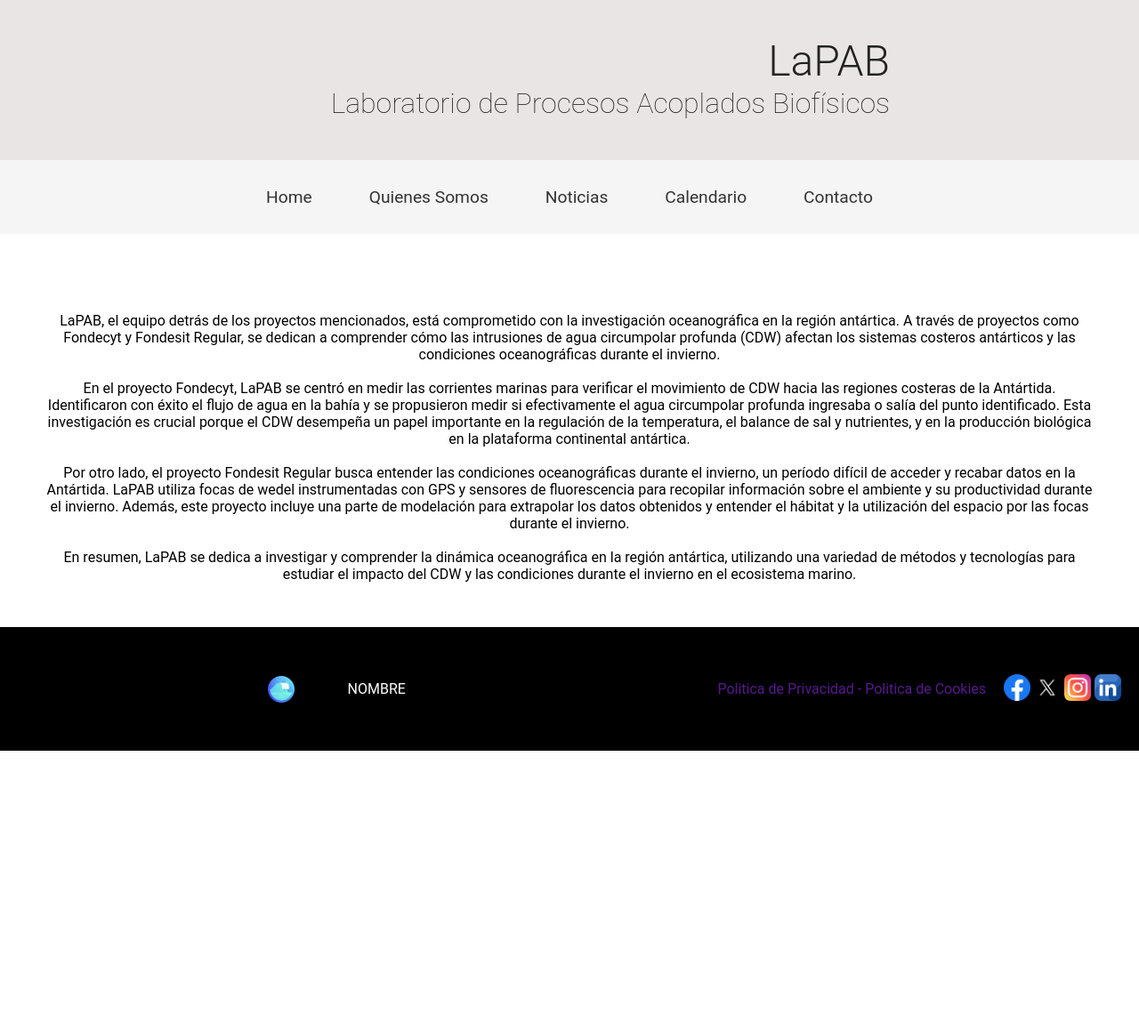
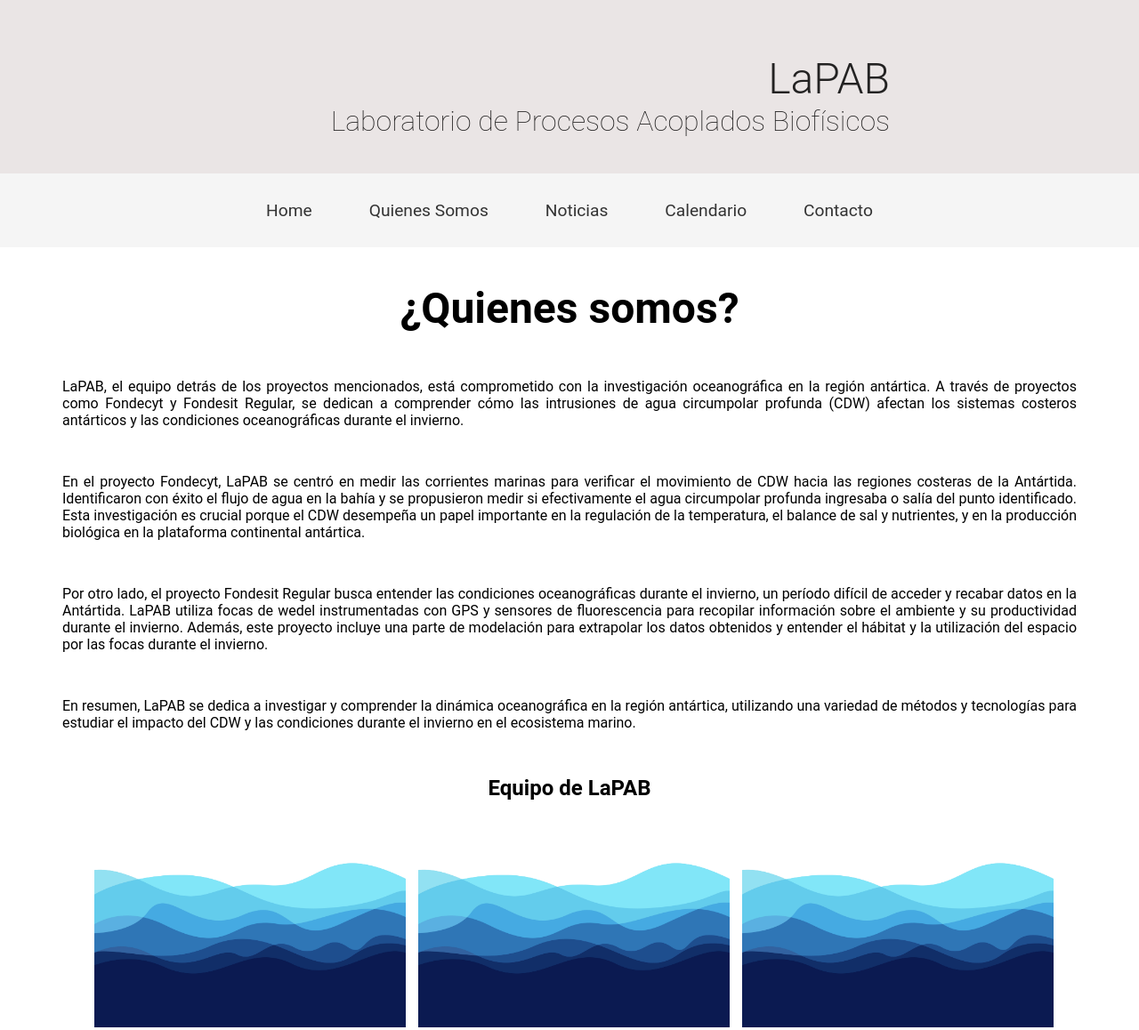
Before and after one commit to Jcvhdlt/web-responsive-lab, a plain HTML site: page quienes-somos.html in a window 1280 px wide. Shown: the top 1158 px of the page at 89% size. Before the commit the page ends 844 px from the top, so only its background shows below. Drawn offline with Linux system fonts and the light colour scheme.

Commit message:
Actualizacion Juan 23042024

```diff
--- a/quienes-somos.html
+++ b/quienes-somos.html
@@ -6,6 +6,8 @@
     <meta charset="UTF-8">
     <meta name="viewport" content="width=device-width, initial-scale=1.0">
     <link rel="stylesheet" href="style.css" type="text/css">
+    <link rel="stylesheet" href="style/quienessomos.css">
+    <link rel="shortcut icon" href="img/iconos footer/wave_4790145.png" type="image/x-icon">
     <title>Document</title>
 </head>
    <!--- HEADER (CABECERA DE LA PÁGINA)-->
@@ -38,19 +40,30 @@
     </a>
 </ul>
 </nav>
+<body>
+    <div class="contenedor-somos">
+        <h1>¿Quienes somos?</h1>
+        <p>
+            LaPAB, el equipo detrás de los proyectos mencionados, está comprometido con la investigación oceanográfica en la región antártica. A través de proyectos como Fondecyt y Fondesit Regular, se dedican a comprender cómo las intrusiones de agua circumpolar profunda (CDW) afectan los sistemas costeros antárticos y las condiciones oceanográficas durante el invierno.
+        </p>
+        <p>
+            En el proyecto Fondecyt, LaPAB se centró en medir las corrientes marinas para verificar el movimiento de CDW hacia las regiones costeras de la Antártida. Identificaron con éxito el flujo de agua en la bahía y se propusieron medir si efectivamente el agua circumpolar profunda ingresaba o salía del punto identificado. Esta investigación es crucial porque el CDW desempeña un papel importante en la regulación de la temperatura, el balance de sal y nutrientes, y en la producción biológica en la plataforma continental antártica.
+        </p>
+        <p>
+            Por otro lado, el proyecto Fondesit Regular busca entender las condiciones oceanográficas durante el invierno, un período difícil de acceder y recabar datos en la Antártida. LaPAB utiliza focas de wedel instrumentadas con GPS y sensores de fluorescencia para recopilar información sobre el ambiente y su productividad durante el invierno. Además, este proyecto incluye una parte de modelación para extrapolar los datos obtenidos y entender el hábitat y la utilización del espacio por las focas durante el invierno.
+        </p>
+        <p>
+            En resumen, LaPAB se dedica a investigar y comprender la dinámica oceanográfica en la región antártica, utilizando una variedad de métodos y tecnologías para estudiar el impacto del CDW y las condiciones durante el invierno en el ecosistema marino.
+        </p>
 
-
-<body>
-
-    <p>
-        <br><br>LaPAB, el equipo detrás de los proyectos mencionados, está comprometido con la investigación oceanográfica en la región antártica. A través de proyectos como Fondecyt y Fondesit Regular, se dedican a comprender cómo las intrusiones de agua circumpolar profunda (CDW) afectan los sistemas costeros antárticos y las condiciones oceanográficas durante el invierno.
-
-        <br><br>En el proyecto Fondecyt, LaPAB se centró en medir las corrientes marinas para verificar el movimiento de CDW hacia las regiones costeras de la Antártida. Identificaron con éxito el flujo de agua en la bahía y se propusieron medir si efectivamente el agua circumpolar profunda ingresaba o salía del punto identificado. Esta investigación es crucial porque el CDW desempeña un papel importante en la regulación de la temperatura, el balance de sal y nutrientes, y en la producción biológica en la plataforma continental antártica.
-
-        <br><br>Por otro lado, el proyecto Fondesit Regular busca entender las condiciones oceanográficas durante el invierno, un período difícil de acceder y recabar datos en la Antártida. LaPAB utiliza focas de wedel instrumentadas con GPS y sensores de fluorescencia para recopilar información sobre el ambiente y su productividad durante el invierno. Además, este proyecto incluye una parte de modelación para extrapolar los datos obtenidos y entender el hábitat y la utilización del espacio por las focas durante el invierno.
-
-        <br><br>En resumen, LaPAB se dedica a investigar y comprender la dinámica oceanográfica en la región antártica, utilizando una variedad de métodos y tecnologías para estudiar el impacto del CDW y las condiciones durante el invierno en el ecosistema marino.
-    </p>
+        <h2>Equipo de LaPAB</h2>
+        <div class="imagenes-somos">
+            <img src="img/1523.jpg" alt="Equipo de LaPAB">
+            <img src="img/1523.jpg" alt="Equipo de LaPAB">
+            <img src="img/1523.jpg" alt="Equipo de LaPAB">
+            <img src="img/1523.jpg" alt="Equipo de LaPAB">
+        </div>
+    </div>
 </body>
 
  <!--- FOOTER (PIE DE PÁGINA)-->
--- a/style.css
+++ b/style.css
@@ -159,42 +159,53 @@ section {
 
 
 
+/* Estilos del footer */
 footer {
-    background-color: black;
-    color: white;
-    padding: 10px;
+    background-color: #ddd; /* Color de fondo en hover - neutro */
+    color: #fff; /* Texto en color blanco */
+    padding: 20px; /* Aumentado el relleno para más espacio */
     display: flex;
     justify-content: space-between;
     align-items: center;
-    bottom: 0;
     width: 100%;
 }
+
+/* Estilos del logo en el footer */
 .footer-logo {
     display: flex;
     align-items: center;
 }
-.footer-logo img{
-    max-width: 30px;
+
+.footer-logo img {
+    max-width: 40px;
     height: auto;
+    margin-right: 30px;
+}
+
+.footer-logo p {
+    margin: 0;
+    font-weight: bold;
+    font-size: 16px;
+}
+
+.footer-links a {
+    color: rgb(35, 34, 34);
+    text-decoration: none;
     margin-right: 10px;
 }
 
-.footer-links{
-    margin: 0 10px;
-    color: white;
-    text-decoration: none;
+.footer-social {
+    margin: auto;
 }
-.footer-social{
-    margin-left: 10px;
-    margin-right: 30px;
+
+.footer-social a {
+    margin-right: 10px;
 }
-.footer-social a img{
+
+.footer-social a img {
     max-width: 30px;
     height: auto;
-
 }
-
-
 
 
 /*Página de calendario*/
--- a/style/calendario.css
+++ b/style/calendario.css
@@ -8,6 +8,7 @@
 
 .table h2{
     font-size: 48px;
+    margin-top: 30px;
 }
 
 .table table {
@@ -17,12 +18,14 @@
     height: 200px;
     width: 800px;
   }
+
 .table th, td {
     border: 1px solid black;
     padding: 12px;
     font-size: 16px;
     text-align: center;
   }
+
 .table  th {
     background-color: rgba(15, 24, 41, 0.904);
     color: white;
@@ -38,10 +41,11 @@
 }
 
 .maps{
-    display: inline-block;
+    display: block;
     justify-content: center;
     margin-top: 10px;
     margin-bottom: 40px;
+
   }
 
 .maps iframe {
--- a/style/contacto.css
+++ b/style/contacto.css
@@ -10,6 +10,8 @@
 .formulario h2{
     text-align: center;
     font-size: 36px;
+    margin-top: 20px;
+    margin-bottom: 20px;
 }
 
 form {
--- a/style/equipo.css
+++ b/style/equipo.css
@@ -31,7 +31,11 @@
     line-height: 1.5;
 }
 
-
+.equipo h1{
+    font-size: 64px;
+    margin-top: 10px;
+    margin-bottom: 10px;
+}
 
 
 @media (max-width: 600px) {
--- a/style/noticias.css
+++ b/style/noticias.css
@@ -11,6 +11,8 @@
     text-align: center;
     font-size: 48px;
     font-family: "Roboto", sans-serif;
+    margin-top: 40px;
+    margin-bottom: 10px;
 }
 
 .noticia {
@@ -19,7 +21,8 @@
     border-radius: 10px;
     width: 400px;
     height: 380px;
-    flex: 0 1 calc(30% - 40px);
+    flex: 0 1 calc(30% - 40px);  /*El tamaño inicial del elemento es de 30%. Y se le restan 40px para darle espacio adicional a dicho elemento*/
+    /*Por otro lado, flex 1 indica que el elemento puede contraerse para ajustarse en el espacio disponible dentro del contenedor flex*/
     margin-bottom: 100px;
 }
 
--- a/style/proyectos.css
+++ b/style/proyectos.css
@@ -7,11 +7,14 @@
 .proyecto1 h1{
     text-align: center;
     font-size: 48px;
+    margin-top: 20px;
+    margin-bottom: 20px;
 }
 
 .proyecto1 h2{
     text-align: center;
     font-size: 36px;
+    margin-bottom: 20px;
 }
 
 .proyecto1 h3{
@@ -28,7 +31,7 @@
 }
 
 .proyecto img {
-    width: 100%;
+    width: 90%;
     max-width: 500px;
     height: auto;
     display: block;
--- /dev/null
+++ b/style/quienessomos.css
@@ -0,0 +1,23 @@
+h1{
+    margin-top: 20px;
+    font-size: 48px;
+}
+
+.contenedor-somos{
+    max-width: 1500px;
+    margin: auto;
+    padding: 20px;
+}
+p {
+    text-align: justify;
+    font-size: 16px;
+}
+
+img {
+    display: inline-block;
+    width: 350px;
+    height: auto;
+    margin-bottom: 30px;
+    margin-top: 10px;
+    margin-left: 10px;
+}
```
Also changed, not shown: calendario.html (+2 -0 lines), contacto.html (+13 -0 lines), equipo.html (+2 -23 lines), index.html (+2 -0 lines), noticias.html (+2 -0 lines), proyectos.html (+1 -0 lines).
